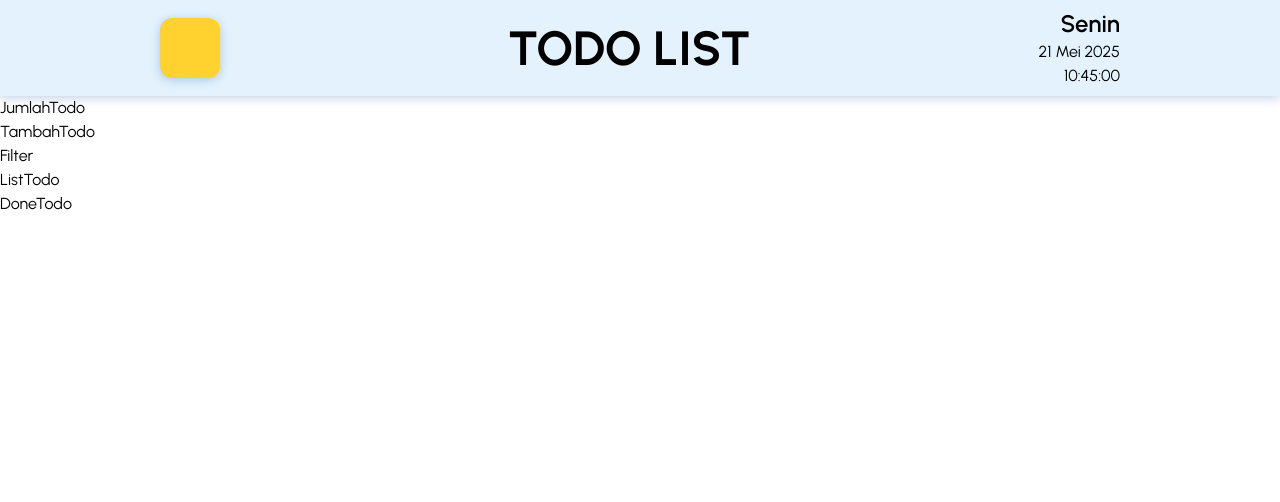
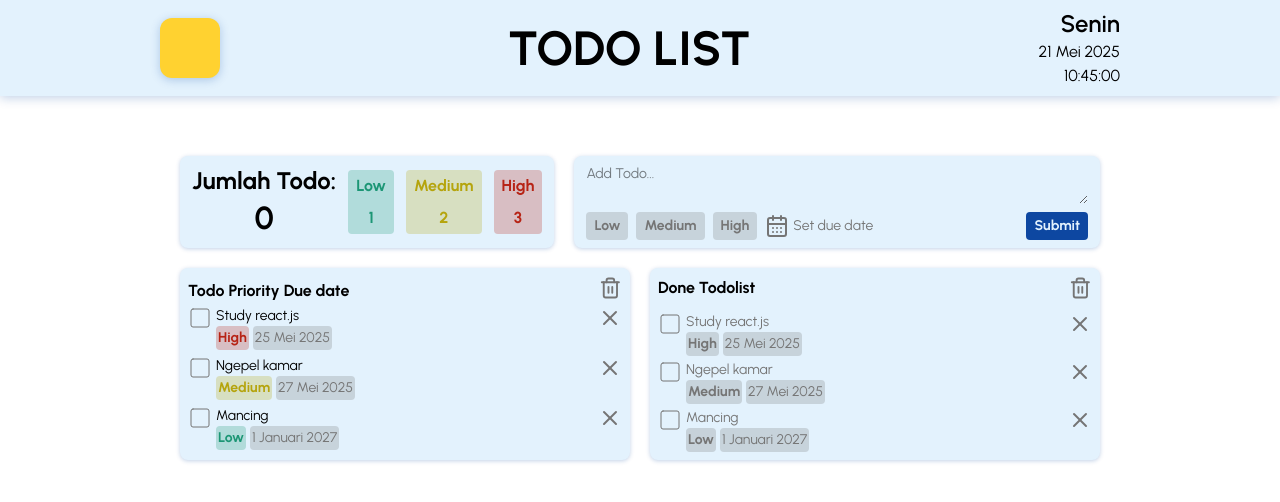
Before and after one commit to DavidPratama21/harisenin-todolist-mission4, a React (Vite) app: page / in a window 1280 px wide. Shown: the top 502 px of the page. Built offline with nearby package versions, Linux system fonts and the light colour scheme.

Commit message:
tinggal bagian list todo & done todo tampilan web nya

```diff
--- a/package.json
+++ b/package.json
@@ -11,6 +11,7 @@
   },
   "dependencies": {
     "@tailwindcss/vite": "^4.1.6",
+    "lucide-react": "^0.510.0",
     "react": "^19.1.0",
     "react-dom": "^19.1.0",
     "tailwindcss": "^4.1.6"
--- a/src/components/DoneTodo.jsx
+++ b/src/components/DoneTodo.jsx
@@ -1,9 +1,46 @@
-import React from 'react'
+import React from "react";
+import { Trash2, Square, SquareCheck } from "lucide-react";
+import Todo from "../components/Todo";
 
 const DoneTodo = () => {
   return (
-    <div>DoneTodo</div>
-  )
-}
+    <div className="p-2 grid gap-3 w-full rounded-lg bg-secondary shadow-[0_1px_4px_rgba(13,71,161,.25)]">
+      {/* Title & Pick done todo to delete */}
+      <div className="flex">
+        {/* Title & pick todo */}
+        <div className="flex w-full gap-1 items-center">
+          {/* Pick todo */}
+          {/* <button onClick={handleClick}>
+            {click ? <Square strokeWidth={1} /> : <SquareCheck strokeWidth={1} />}
+          </button> */}
+          <h3 className="font-bold">Done Todolist</h3>
+        </div>
+        {/* Delete BTN */}
+        <Trash2 color="#757575" />
+      </div>
+      {/* Done Todolist */}
+      <div className="grid gap-1 w-full text-sm">
+        <Todo
+          task="Study react.js"
+          priority={"High"}
+          dueDate={"25 Mei 2025"}
+          done={"done"}
+        />
+        <Todo
+          task="Ngepel kamar"
+          priority={"Medium"}
+          dueDate={"27 Mei 2025"}
+          done={"done"}
+        />
+        <Todo
+          task="Mancing"
+          priority={"Low"}
+          dueDate={"1 Januari 2027"}
+          done={"done"}
+        />
+      </div>
+    </div>
+  );
+};
 
-export default DoneTodo
+export default DoneTodo;
--- a/src/components/Filter.jsx
+++ b/src/components/Filter.jsx
@@ -2,7 +2,7 @@ import React from 'react'
 
 const Filter = () => {
   return (
-    <div>Filter</div>
+    <div className='hidden'>Filter</div>
   )
 }
 
--- a/src/components/JumlahTodo.jsx
+++ b/src/components/JumlahTodo.jsx
@@ -1,9 +1,53 @@
-import React from 'react'
+import React from "react";
 
 const JumlahTodo = () => {
   return (
-    <div>JumlahTodo</div>
-  )
-}
+    <div
+      className="w-full px-3 py-2 grid gap-2 justify-items-center rounded-lg bg-secondary shadow-[0_1px_4px_rgba(13,71,161,.25)]
+      lg:w-fit lg:flex lg:gap-3 lg:items-center
+      "
+    >
+      {/* Jumlah Semua */}
+      <div
+        className="flex gap-1 text-2xl font-bold
+        lg:grid lg:justify-items-center lg:items-center lg:gap-0 lg:h-fit
+        "
+      >
+        <h2 className="lg:text-nowrap">Jumlah Todo:</h2>
+        <h2 className="lg:text-[32px]">0</h2>
+      </div>
+      {/* Jumlah Per Priority */}
+      <div className="flex gap-2
+        lg:gap-3
+        "
+      >
+        {/* Low */}
+        <span className="flex gap-2 px-2 py-1 rounded text-low bg-low/25 font-bold
+          lg:grid lg:place-content-center lg:justify-items-center h-fit
+          "
+        >
+          <span>Low</span>
+          <span>1</span>
+        </span>
+        {/* Medium */}
+        <span className="flex gap-2 px-2 py-1 rounded text-medium bg-medium/25 font-bold
+          lg:grid lg:place-content-center lg:justify-items-center h-fit
+          "
+        >
+          <span>Medium</span>
+          <span>2</span>
+        </span>
+        {/* High */}
+        <span className="flex gap-2 px-2 py-1 rounded text-high bg-high/25 font-bold
+          lg:grid lg:place-content-center lg:justify-items-center h-fit
+          "
+        >
+          <span>High</span>
+          <span>3</span>
+        </span>
+      </div>
+    </div>
+  );
+};
 
-export default JumlahTodo
+export default JumlahTodo;
--- a/src/components/ListTodo.jsx
+++ b/src/components/ListTodo.jsx
@@ -1,8 +1,41 @@
-import React from 'react'
+// import { useState} from 'react'
+import { Trash2, Square, SquareCheck} from 'lucide-react';
+import Todo from '../components/Todo';
 
 const ListTodo = () => {
+  // const [click, setClick] = useState(true)
+
+  // const handleClick = () => {
+  //   setClick(!click);
+  // }
+
   return (
-    <div>ListTodo</div>
+    <div className='p-2 grid w-full rounded-lg bg-secondary shadow-[0_1px_4px_rgba(13,71,161,.25)]'>
+      {/* Title & Pick todo to delete */}
+      <div className='flex'>
+        {/* Title & pick todo */}
+        <div className='flex w-full gap-1 items-center'>
+          {/* Pick todo */}
+          {/* <button onClick={handleClick}>
+            {click ? <Square strokeWidth={1} /> : <SquareCheck strokeWidth={1} />}
+          </button> */}
+          <h3 className='font-bold'>Todo</h3>
+          <h3 className='font-bold'>Priority</h3>
+          <h3 className='font-bold'>Due date</h3>
+
+        </div>
+
+        {/* Delete BTN */}
+        <Trash2 color='#757575'/>
+      </div>
+
+      {/* List todo */}
+      <div className='grid gap-1 w-full text-sm'>
+        <Todo task="Study react.js" bgPrio={'high'} priority={'High'} dueDate={'25 Mei 2025'}/>
+        <Todo task="Ngepel kamar" bgPrio={'medium'} priority={'Medium'} dueDate={'27 Mei 2025'}/>
+        <Todo task="Mancing" bgPrio={'low'} priority={'Low'} dueDate={'1 Januari 2027'}/>
+      </div>
+    </div>
   )
 }
 
--- a/src/components/TambahTodo.jsx
+++ b/src/components/TambahTodo.jsx
@@ -1,9 +1,35 @@
-import React from 'react'
+import React from "react";
+import { CalendarDays } from "lucide-react";
 
 const TambahTodo = () => {
   return (
-    <div>TambahTodo</div>
-  )
-}
+    <div className="w-full text-sm grid gap-2 py-2 px-3 rounded-lg bg-secondary shadow-[0_1px_4px_rgba(13,71,161,.25)]">
+      <textarea type="text" placeholder="Add Todo..." />
+      <div className="grid gap-2
+        lg:flex
+        "
+      >
+        {/* Pick priority */}
+        <div className="flex gap-2 text-done font-bold">
+          <span className="px-2 py-1 rounded bg-done/25 hover:bg-low/25 hover:text-low">Low</span>
+          <span className="px-2 py-1 rounded bg-done/25 hover:bg-medium/25 hover:text-medium">Medium</span>
+          <span className="px-2 py-1 rounded bg-done/25 hover:bg-high/25 hover:text-high">High</span>
+        </div>
+        {/* Set due date & Submit BTN */}
+        <div className="flex justify-between text-done lg:w-full">
+          {/* Set due date */}
+          <button className="flex gap-1 items-center">
+            <CalendarDays />
+            <p>Set due date</p>
+          </button>
+          {/* Submit BTN */}
+          <button className="px-2 py-1 bg-primary rounded font-bold text-secondary">
+            Submit
+          </button>
+        </div>
+      </div>
+    </div>
+  );
+};
 
-export default TambahTodo
+export default TambahTodo;
--- /dev/null
+++ b/src/components/Todo.jsx
@@ -0,0 +1,30 @@
+import React from 'react'
+import {Square, SquareCheck, X} from 'lucide-react';
+
+export const Todo = ({task, bgPrio = 'done' , priority, dueDate, done}) => {
+  return (
+    <div className={`flex justify-between items-start text-${done}`}>
+      {/* Todo */}
+      <div className='flex gap-1 items-start'>
+        {/* Done Btn */}
+        <button><Square strokeWidth={1} color='#757575'/></button>
+        {/* Todo, Priority, Due date */}
+        <div className='grid'>
+          <p>{task}</p>
+          {/* Priority & Due date */}
+          <div className='flex gap-1'>
+            {/* Priority */}
+            <span className={`p-0.5 text-${bgPrio} bg-${bgPrio}/25 rounded font-bold`}>{priority}</span>
+            {/* <span className='p-0.5 text-high bg-high/25 rounded font-bold'>High</span> */}
+            {/* Due date */}
+            <span className='p-0.5 text-done bg-done/25 rounded'>{dueDate}</span>
+          </div>
+        </div>
+      </div>
+      {/* Delete */}
+      <button><X color='#757575'/></button>
+    </div>
+  )
+}
+
+export default Todo
--- a/src/index.css
+++ b/src/index.css
@@ -2,5 +2,12 @@
 @import "tailwindcss";
 
 @theme {
-  --font-urbanist:'Urbanist', 'sans-serif'
+  --font-urbanist:'Urbanist', 'sans-serif';
+
+  --color-primary: #0D47A1;
+  --color-secondary: #E3F2FD;
+  --color-done: #757575;
+  --color-low: #1C9675;
+  --color-medium: #B5A40D;
+  --color-high: #B72315;
 }
--- a/src/pages/Beranda.jsx
+++ b/src/pages/Beranda.jsx
@@ -1,25 +1,45 @@
-import React from 'react'
-import  JumlahTodo from '../components/JumlahTodo'
-import  TambahTodo from '../components/TambahTodo'
-import  Filter from '../components/Filter'
-import  ListTodo from '../components/ListTodo'
-import  DoneTodo from '../components/DoneTodo'
+import React from "react";
+import JumlahTodo from "../components/JumlahTodo";
+import TambahTodo from "../components/TambahTodo";
+import Filter from "../components/Filter";
+import ListTodo from "../components/ListTodo";
+import DoneTodo from "../components/DoneTodo";
 
 const Beranda = () => {
   return (
-    <div className=''>
+    <div
+      className="mx-auto grid justify-items-end px-5 pt-2 mb-10
+      lg:w-[960px] lg:pt-15
+      "
+    >
       {/* Date */}
-      <div></div>
+      <div className="flex lg:hidden">
+        <p>Senin</p>
+        <p>, 21 Mei 2025</p>
+      </div>
       {/* Container */}
-      <div>
-        <JumlahTodo />
-        <TambahTodo />
-        <Filter/>
-        <ListTodo/>
-        <DoneTodo/>
+      <div
+        className="grid gap-3 w-full
+        lg:gap-5"
+      >
+        <div
+          className="grid gap-3
+          lg:flex lg:gap-5"
+        >
+          <JumlahTodo />
+          <TambahTodo />
+        </div>
+        <Filter />
+        <div
+          className="grid gap-3
+          lg:flex lg:gap-5"
+        >
+          <ListTodo />
+          <DoneTodo />
+        </div>
       </div>
     </div>
-  )
-}
+  );
+};
 
-export default Beranda
+export default Beranda;
```
Also changed, not shown: 1 other file (tests, documents, lock files or other folders).
